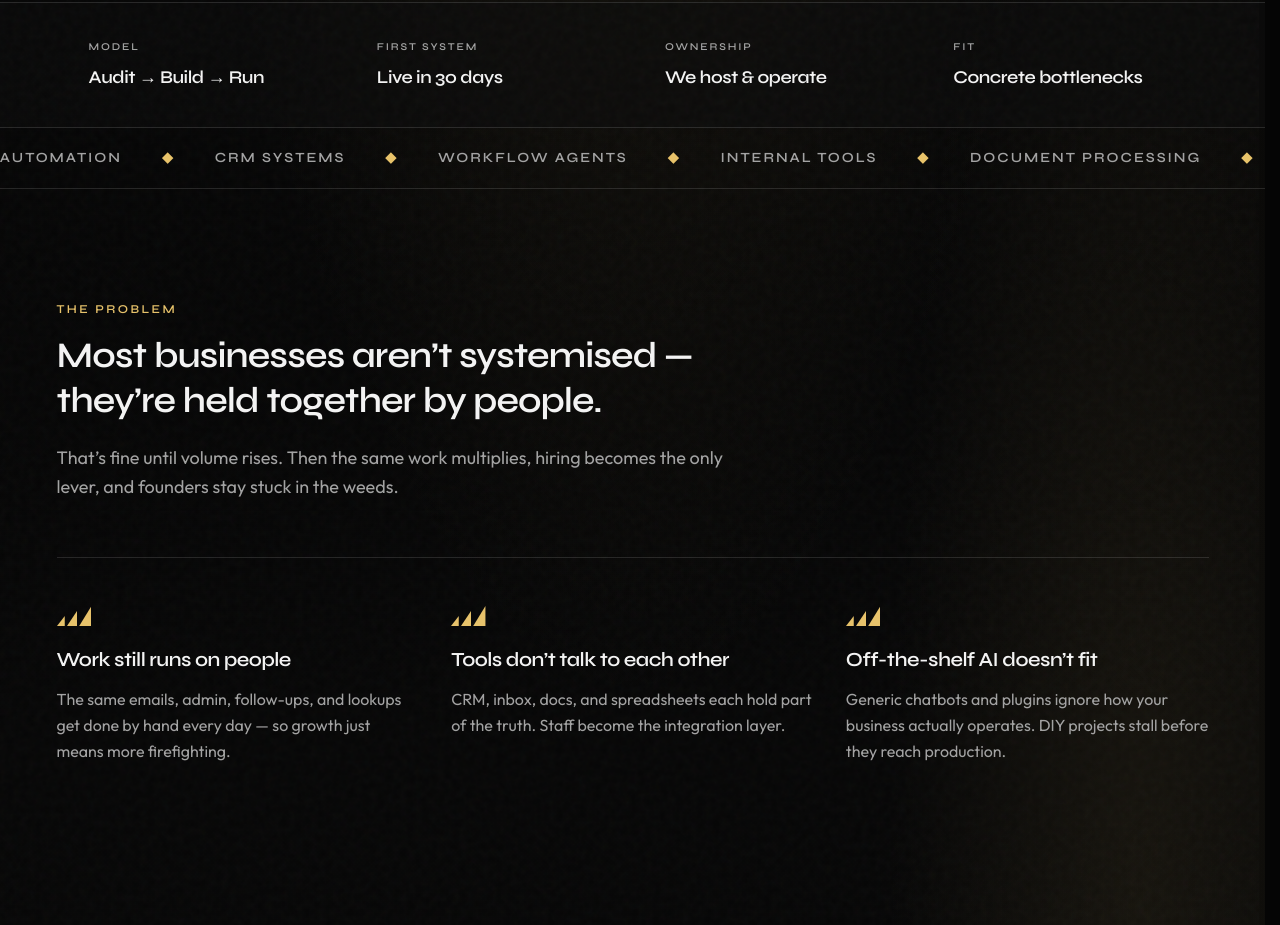
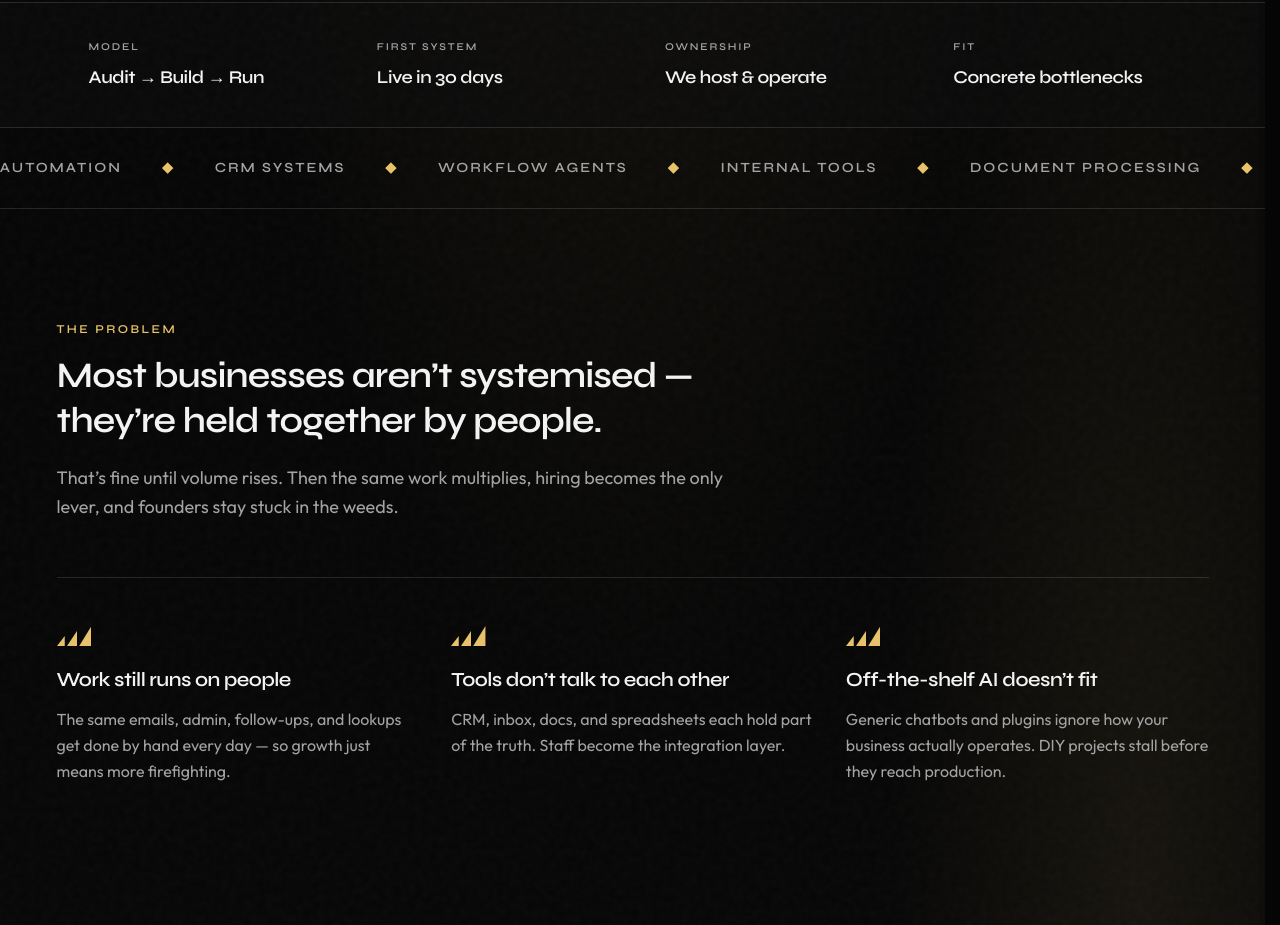
Before and after one commit to jtlhltd/jtlh-ltd, a Next.js app: page / in a window 1280 px wide. Shown: the part 798-1723 px from the top of the page. Built offline with nearby package versions, Linux system fonts and the light colour scheme.

Commit message:
fix: stop marquee glyph clipping with x-only overflow and padding
Co-authored-by: Cursor <cursoragent@cursor.com>

```diff
--- a/src/app/page.tsx
+++ b/src/app/page.tsx
@@ -229,15 +229,12 @@ export default function Home() {
         </section>
 
         {/* Capability marquee — Makematic catalogue scroll */}
-        <div
-          className="flex overflow-hidden border-b border-line py-5"
-          aria-hidden="true"
-        >
-          <div className="marquee-track flex w-max items-center gap-10 whitespace-nowrap leading-none">
+        <div className="overflow-x-clip border-b border-line py-7" aria-hidden="true">
+          <div className="marquee-track flex w-max items-center gap-10 whitespace-nowrap">
             {[...capabilities, ...capabilities].map((item, index) => (
               <span
                 key={`${item}-${index}`}
-                className="inline-flex items-center font-display text-sm font-semibold tracking-[0.14em] text-muted uppercase"
+                className="inline-flex items-center font-display text-sm leading-6 font-semibold tracking-[0.14em] text-muted uppercase"
               >
                 <span className="mr-10 text-accent">◆</span>
                 {item}
```
